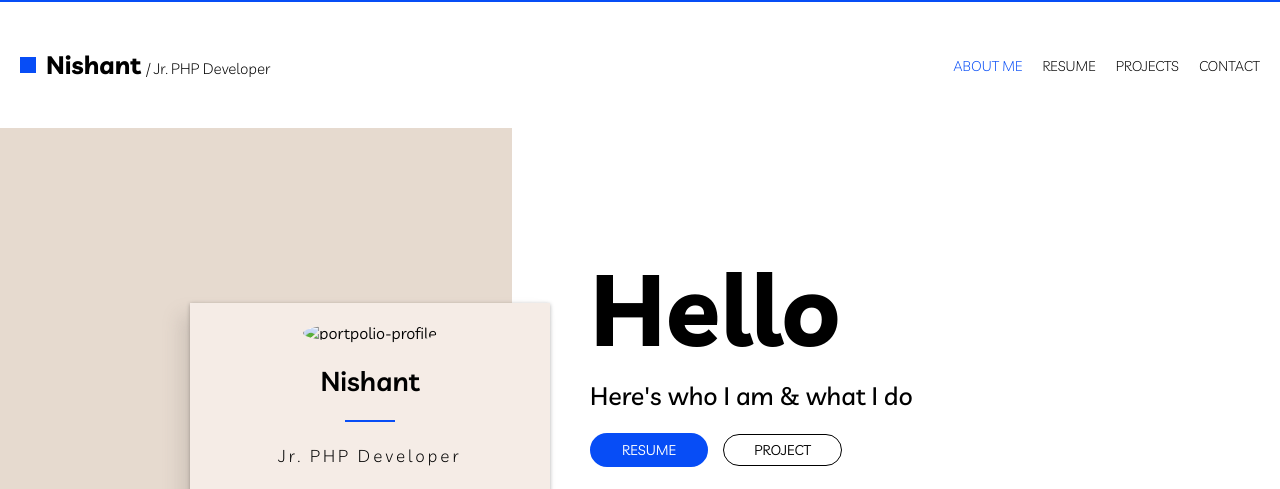
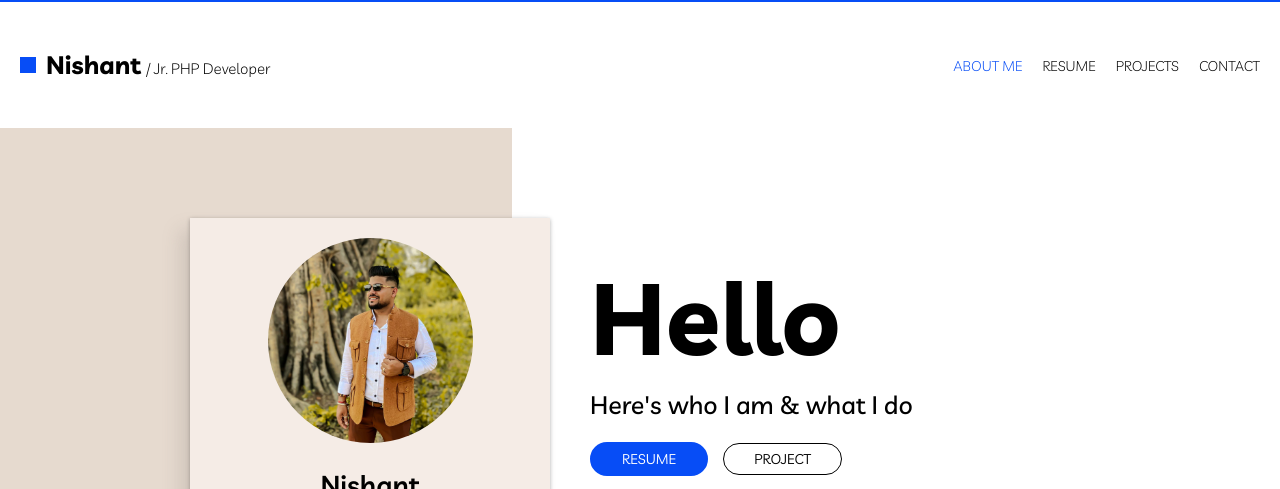
Before and after one commit to nishant2808/portfolio, a plain HTML site: page index.html in a window 1280 px wide. Shown: the top 489 px of the page. Drawn offline with Linux system fonts and the light colour scheme.

Commit message:
Update index.html

```diff
--- a/index.html
+++ b/index.html
@@ -49,7 +49,7 @@
                 <div class="about-left">
                     <div class="about-bio">
                         <div class="about-img">
-                            <img src="img/1000230007.jpg" alt="portpolio-profile">
+                            <img src="1000230007.jpg" alt="portpolio-profile">
                         </div>
                         <div class="about-name">
                             <h2>Nishant</h2>
```
